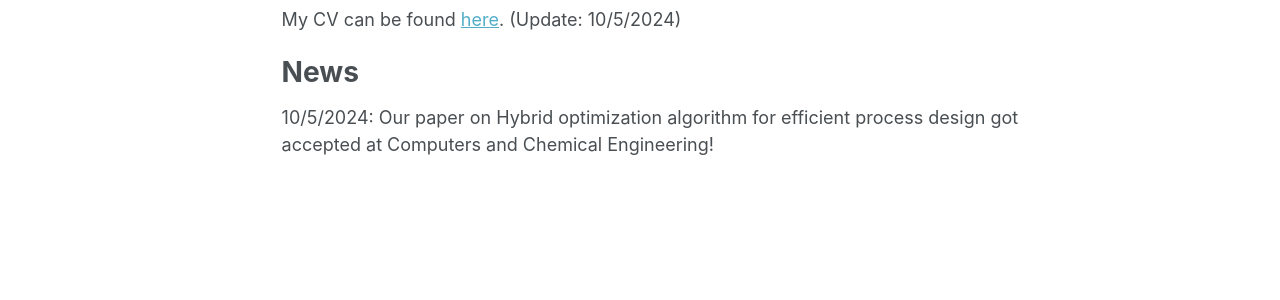
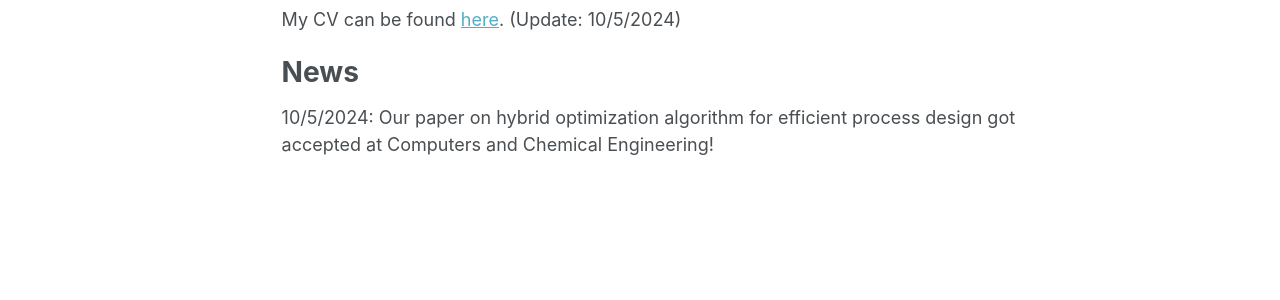
Before and after one commit to aiftakher/aiftakher.github.io, a Jekyll site: the page built from _pages/about.md, in a window 1280 px wide and 1103 px high. Shown: the part 540-840 px from the top of the window. Built offline with Jekyll 4.4.1, drawn with Linux system fonts in a browser that asks for light colours; some web fonts are replaced.

```diff
--- a/_pages/about.md
+++ b/_pages/about.md
@@ -15,4 +15,4 @@ My CV can be found [here](https://aiftakher.github.io/files/1.1_Ashfaq_CV.pdf).
 
 News
 ======
-10/5/2024: Our paper on Hybrid optimization algorithm for efficient process design got accepted at Computers and Chemical Engineering!
+10/5/2024: Our paper on hybrid optimization algorithm for efficient process design got accepted at Computers and Chemical Engineering!
```
